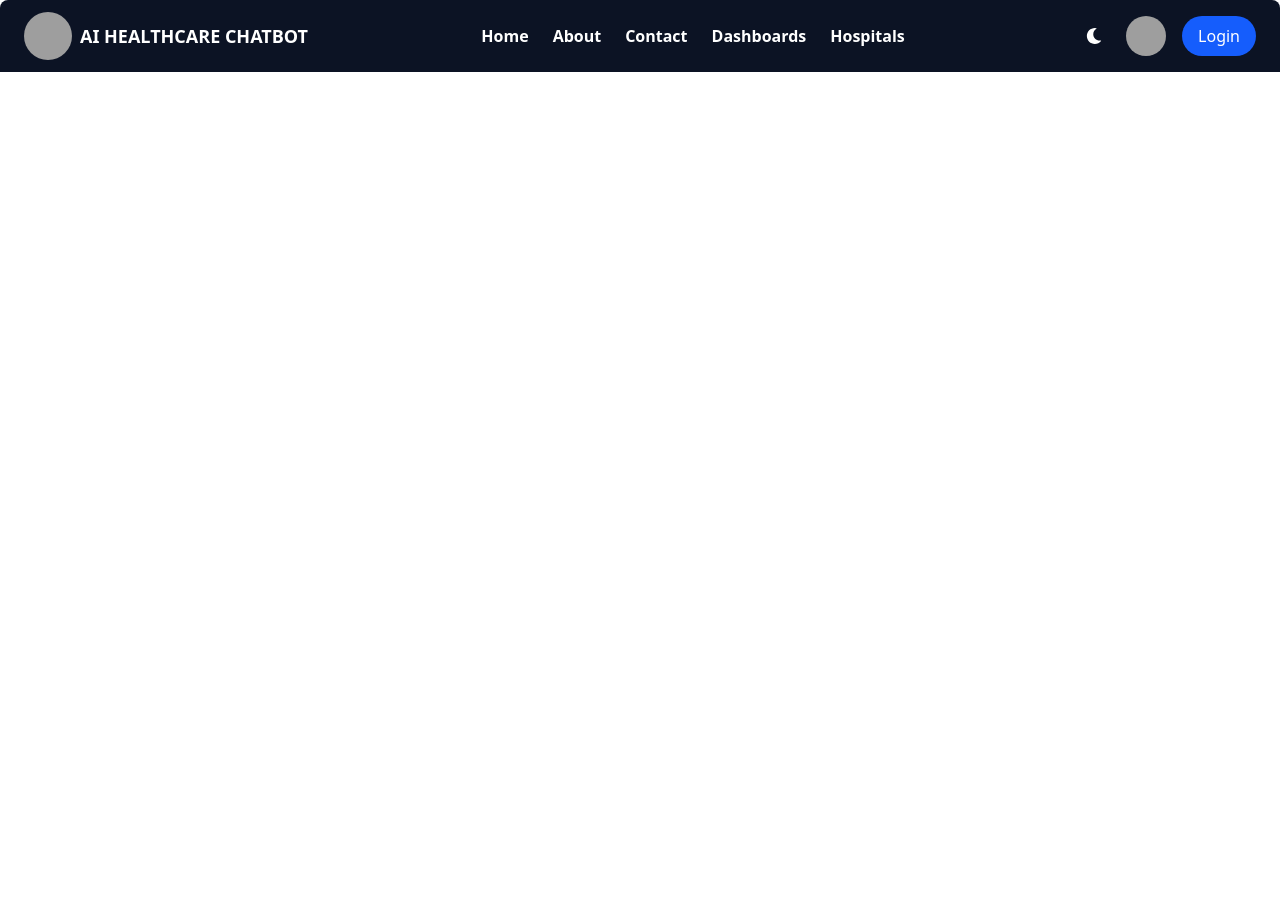
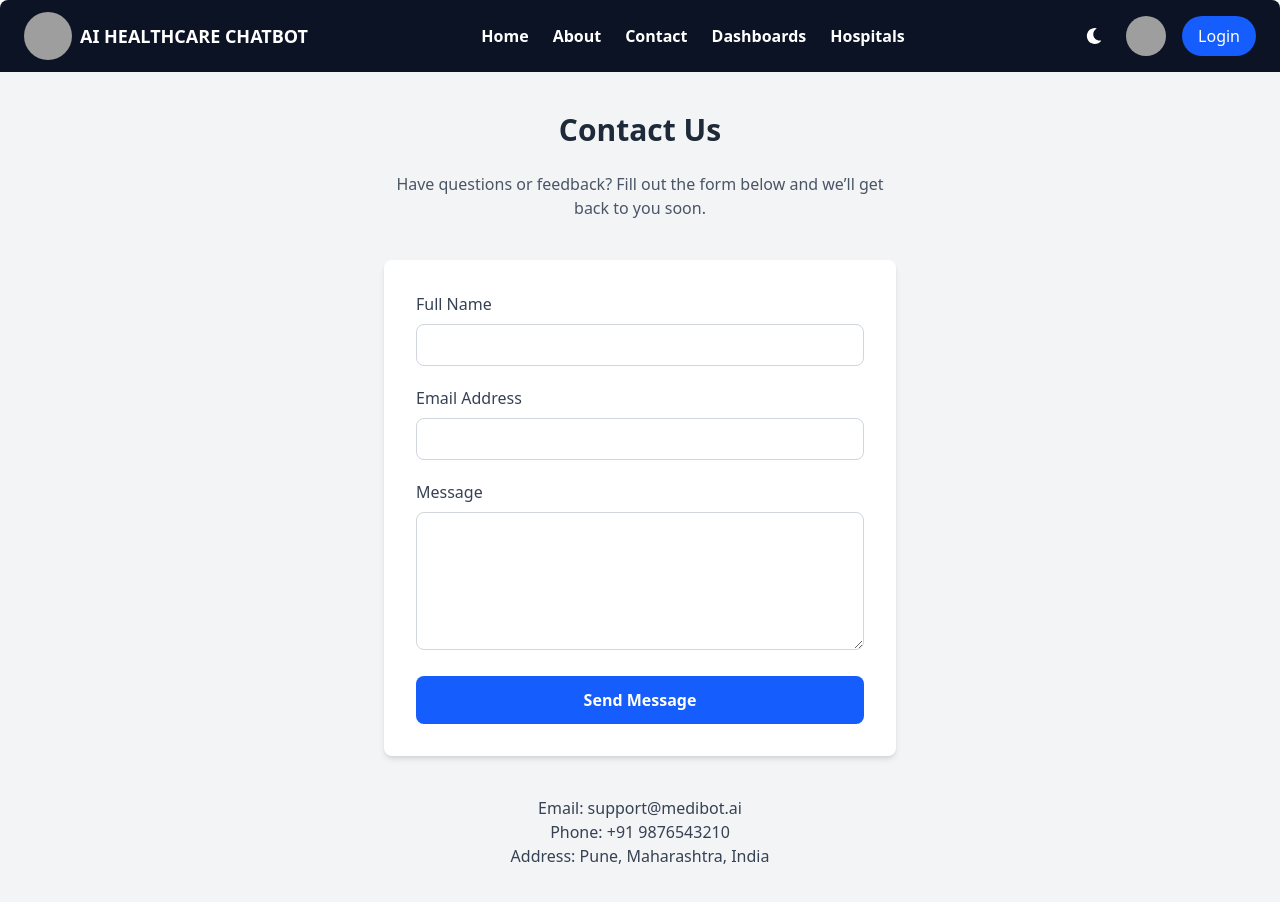
Before and after one commit to shubham7r/AI_HealthCare_Chatbot, a React (Vite) app in the folder client/: page /contact in a window 1280 px wide. Shown: the top 902 px of the page. Before the commit the page ends 800 px from the top, so only its background shows below. Built offline with nearby package versions, Linux system fonts and the light colour scheme; grey boxes are pictures that could not be loaded.

Commit message:
adding concat page

```diff
--- a/client/src/App.jsx
+++ b/client/src/App.jsx
@@ -19,6 +19,7 @@ import Promt from "./components/dashboards/Promt"; // ✅ Promt is inside the Da
 import AuthModal from "./components/AuthModal"; // ✅ AuthModal is not inside the Dashboard folder
 import GeneralMedicine from "./hospitalpage/GeneralMedicine";
 import LoginModal from "./components/LoginModal"; // ✅ LoginModal is not inside the Dashboard folder
+import  Contact from "./components/Contact";
 
 
 // ✅ Sidebar is not inside the Dashboard folder
@@ -51,6 +52,7 @@ function App() {
             <Route path="/sidebars" element={<Sidebars />} />
             <Route path="/login-modal" element={<LoginModal />} />
             <Route path="/promt" element={<Promt />} />
+            <Route path="/contact" element={<Contact />} />
           </Routes>
         </main>
       </div>
--- /dev/null
+++ b/client/src/components/Contact.jsx
@@ -0,0 +1,107 @@
+import React, { useState } from "react";
+
+function ContactPage() {
+  const [formData, setFormData] = useState({
+    name: "",
+    email: "",
+    message: "",
+  });
+
+  const handleChange = (e) => {
+    setFormData({
+      ...formData,
+      [e.target.name]: e.target.value,
+    });
+  };
+
+  const handleSubmit = (e) => {
+    e.preventDefault();
+    alert("Your message has been submitted!");
+    console.log(formData);
+    setFormData({ name: "", email: "", message: "" });
+  };
+
+  return (
+    <div className="bg-gray-100 min-h-screen flex flex-col items-center py-10 px-5">
+      <h1 className="text-3xl font-bold text-gray-800 mb-6">Contact Us</h1>
+      <p className="text-gray-600 text-center max-w-lg mb-10">
+        Have questions or feedback? Fill out the form below and we’ll get back
+        to you soon.
+      </p>
+
+      <form
+        onSubmit={handleSubmit}
+        className="bg-white shadow-md rounded-lg p-8 w-full max-w-lg"
+      >
+        {/* Name */}
+        <div className="mb-5">
+          <label className="block text-gray-700 mb-2 font-medium">
+            Full Name
+          </label>
+          <input
+            type="text"
+            name="name"
+            value={formData.name}
+            onChange={handleChange}
+            placeholder="Enter your name"
+            className="w-full border border-gray-300 rounded-lg px-4 py-2 focus:outline-none focus:ring-2 focus:ring-blue-500"
+            required
+          />
+        </div>
+
+        {/* Email */}
+        <div className="mb-5">
+          <label className="block text-gray-700 mb-2 font-medium">
+            Email Address
+          </label>
+          <input
+            type="email"
+            name="email"
+            value={formData.email}
+            onChange={handleChange}
+            placeholder="Enter your email"
+            className="w-full border border-gray-300 rounded-lg px-4 py-2 focus:outline-none focus:ring-2 focus:ring-blue-500"
+            required
+          />
+        </div>
+
+        {/* Message */}
+        <div className="mb-5">
+          <label className="block text-gray-700 mb-2 font-medium">
+            Message
+          </label>
+          <textarea
+            name="message"
+            value={formData.message}
+            onChange={handleChange}
+            placeholder="Write your message..."
+            rows="5"
+            className="w-full border border-gray-300 rounded-lg px-4 py-2 focus:outline-none focus:ring-2 focus:ring-blue-500"
+            required
+          ></textarea>
+        </div>
+
+        {/* Submit Button */}
+        <button
+          type="submit"
+          className="w-full bg-blue-600 text-white py-3 rounded-lg font-semibold hover:bg-blue-700 transition"
+        >
+          Send Message
+        </button>
+      </form>
+
+      {/* Contact Info */}
+      <div className="mt-10 text-center text-gray-700">
+        <p>
+          Email: <span className="font-medium">support@medibot.ai</span>
+        </p>
+        <p>
+          Phone: <span className="font-medium">+91 9876543210</span>
+        </p>
+        <p>Address: Pune, Maharashtra, India</p>
+      </div>
+    </div>
+  );
+}
+
+export default ContactPage;
```
